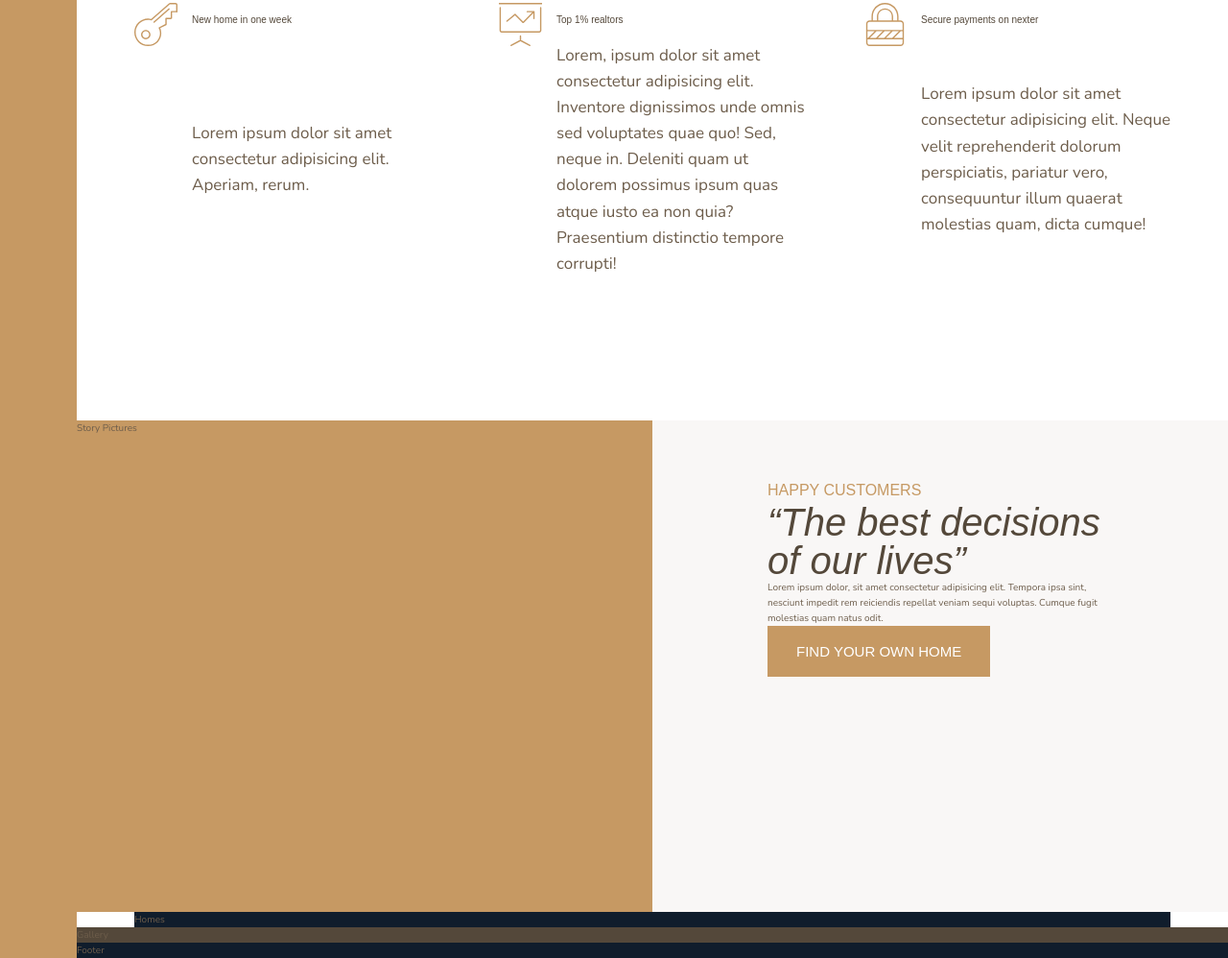
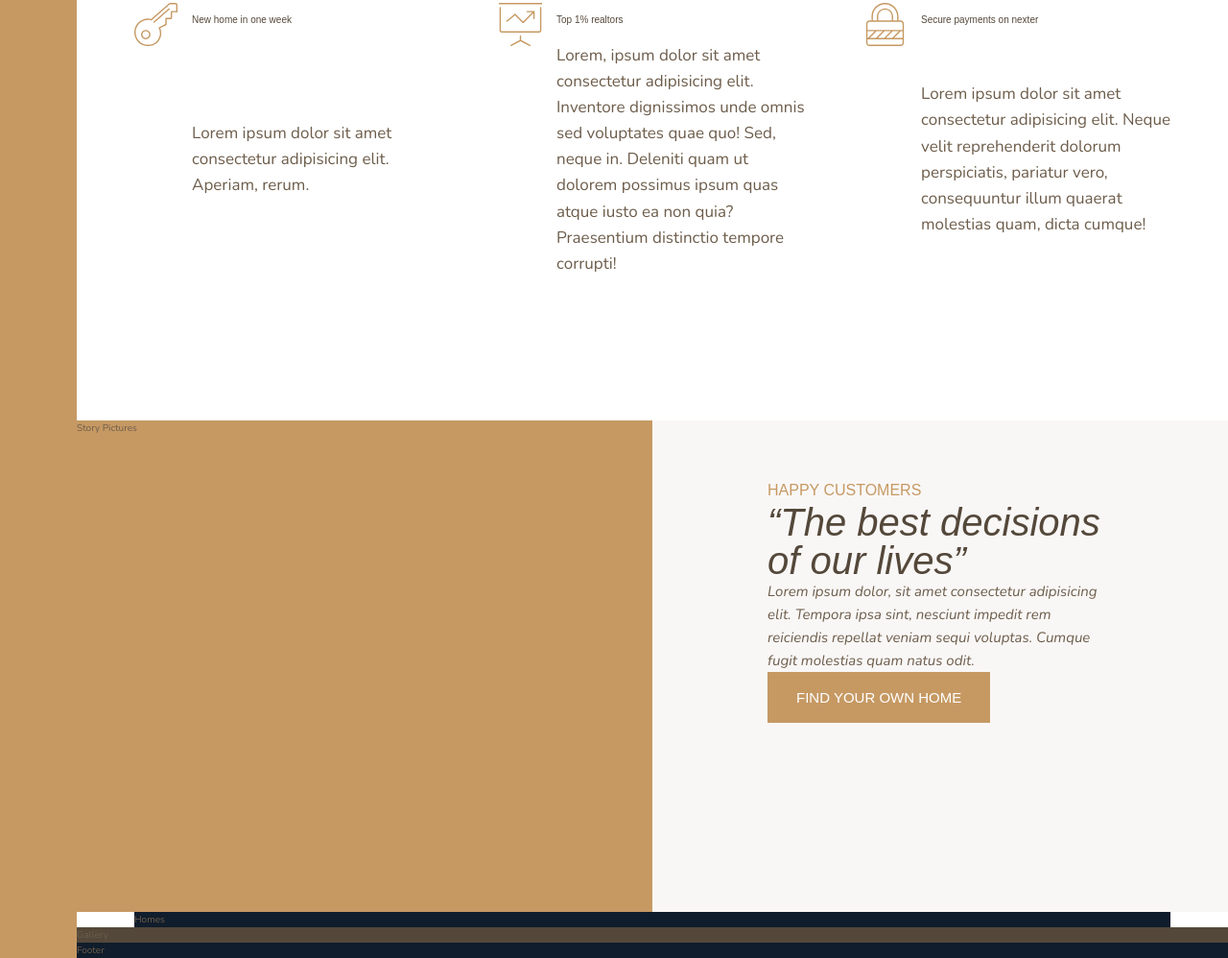
Before and after one commit to PatrickBoyn/nexter, a website: page index.html in a window 1280 px wide. Shown: the part 1086-2084 px from the top of the page at 96% size. Drawn offline with nearby package versions, Linux system fonts and the light colour scheme.

Commit message:
Styled the paragraph font.

```diff
--- a/css/main.css
+++ b/css/main.css
@@ -103,6 +103,10 @@ body {
   grid-column: col-start 5 / full-end;
   padding: 6rem 12rem; }
 
+.story__text {
+  font-size: 1.5rem;
+  font-style: italic; }
+
 .homes {
   background-color: #101d2c;
   grid-column: center-start / center-end; }
--- a/sass/_story.scss
+++ b/sass/_story.scss
@@ -9,4 +9,9 @@
     grid-column: col-start 5 / full-end;
     padding: 6rem 12rem;
   }
+
+  &__text {
+    font-size: 1.5rem;
+    font-style: italic;
+  }
 }
```
